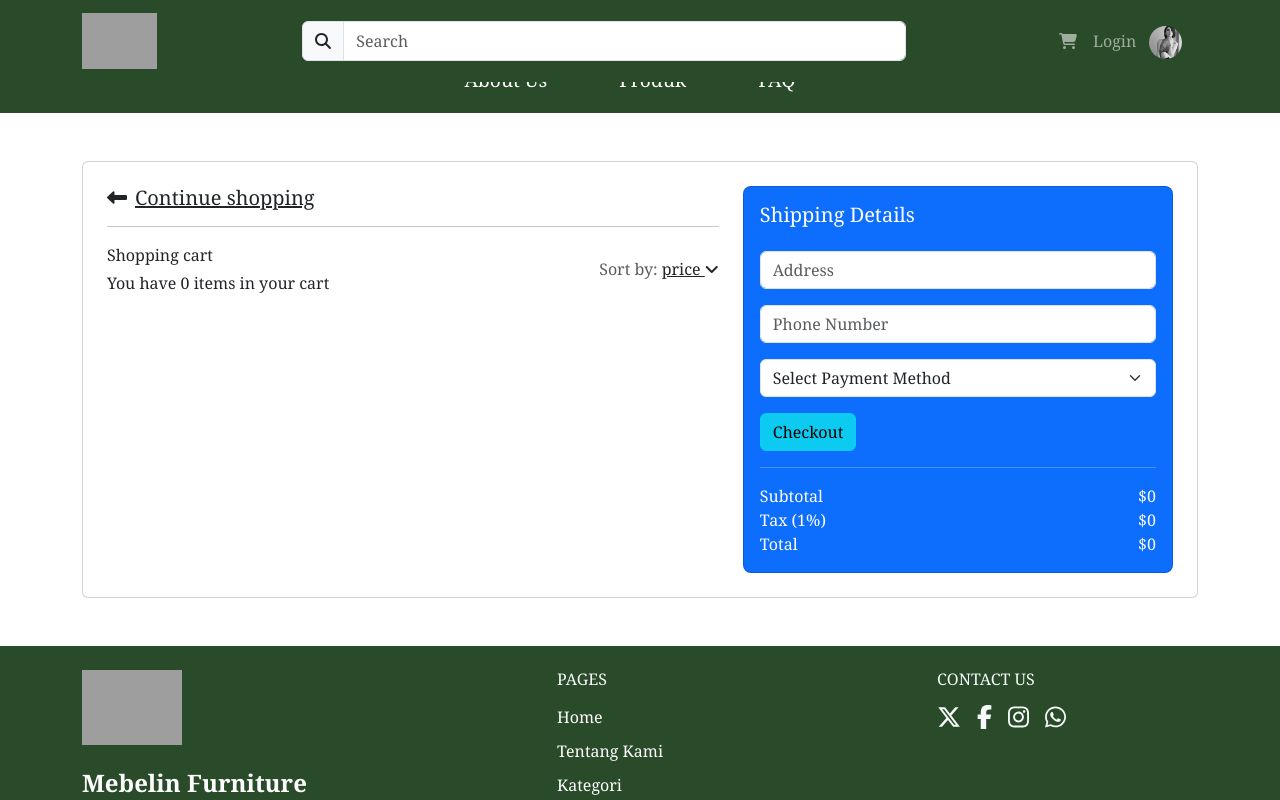
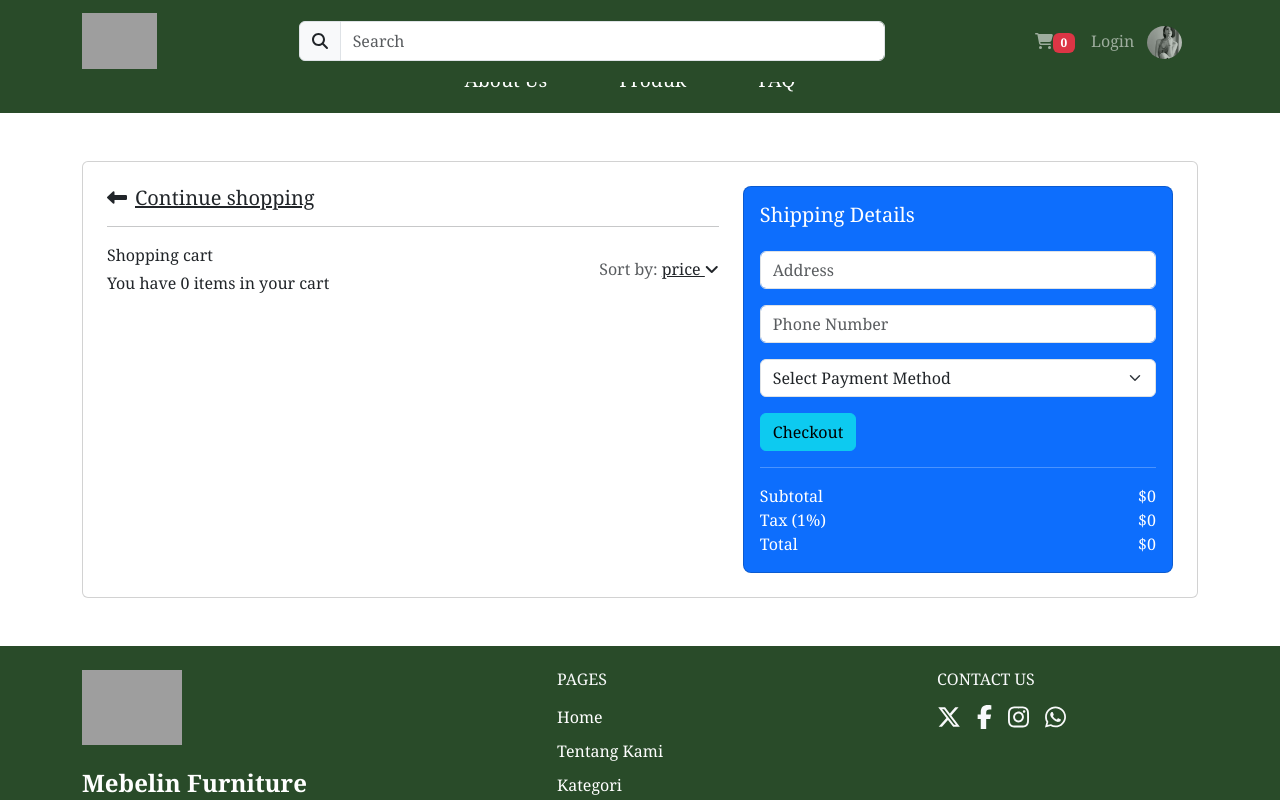
Before and after one commit to farrel35/mebel-baru, a React (Create React App) app: page /cart in a window 1280 px wide. Shown: the top 800 px of the page. Built offline with nearby package versions, Linux system fonts and the light colour scheme; grey boxes are pictures that could not be loaded.

Commit message:
update cart navbar

```diff
--- a/src/components/CartContext.js
+++ b/src/components/CartContext.js
@@ -17,7 +17,6 @@ export const CartProvider = ({ children }) => {
             : item
         );
       } else {
-        console.log(prevCart);
         return [...prevCart, { ...product, quantity: 1 }];
       }
     });
@@ -45,6 +44,10 @@ export const CartProvider = ({ children }) => {
     setCart((prevCart) => prevCart.filter((item) => item.id !== id));
   };
 
+  const calculateSubtotal = () => {
+    return cart.reduce((total, item) => total + item.price * item.quantity, 0);
+  };
+
   return (
     <CartContext.Provider
       value={{
@@ -53,6 +56,7 @@ export const CartProvider = ({ children }) => {
         increaseQuantity,
         decreaseQuantity,
         removeItem,
+        calculateSubtotal,
       }}
     >
       {children}
--- a/src/components/Navbar.js
+++ b/src/components/Navbar.js
@@ -20,7 +20,7 @@ import "../css/Navbar.css";
 // Komponen Navbar
 const Navbar = () => {
   // Gunakan useCart untuk mengakses data keranjang belanja
-  const { cartItems, calculateSubtotal } = useCart();
+  const { cart, calculateSubtotal } = useCart();
   // Deklarasikan state untuk pencarian dan hasil pencarian
   const [searchQuery, setSearchQuery] = useState("");
   const [searchResults, setSearchResults] = useState([]);
@@ -36,7 +36,7 @@ const Navbar = () => {
   // Fungsi untuk merender item keranjang belanja
   const renderItems = () => {
     // Jika tidak ada item dalam keranjang
-    if (!cartItems || cartItems.length === 0) {
+    if (!cart || cart.length === 0) {
       return (
         <li className="dropdown-item">
           <b>No items in cart</b>
@@ -47,8 +47,8 @@ const Navbar = () => {
     // Jika ada item dalam keranjang
     return (
       <>
-        {cartItems.map((item) => (
-          <li key={item.productId} className="dropdown-item">
+        {cart.map((item) => (
+          <li key={item.id} className="dropdown-item d-flex">
             <img
               src={item.image}
               alt={item.title}
@@ -59,17 +59,17 @@ const Navbar = () => {
             <div className="d-flex flex-column justify-content-between ms-3">
               <h6>{item.title}</h6>
               <p>
-                {item.quantity} x Rp {item.price}
+                {item.quantity} x $ {item.price}
               </p>
             </div>
           </li>
         ))}
         <li className="dropdown-item">
-          <b>Total</b>: Rp {calculateSubtotal()}
+          <b>Total</b>: $ {calculateSubtotal()}
         </li>
         <li className="dropdown-divider"></li>
         <li>
-          <Link to="/cart" className="dropdown-item">
+          <Link to="/cart" className="dropdown-item text-center">
             View Cart
           </Link>
         </li>
@@ -156,15 +156,20 @@ const Navbar = () => {
               <ul className="navbar-nav d-flex justify-content-center">
                 <li className="nav-item dropdown">
                   <a
+                    href="#"
                     className="nav-link"
-                    href="#"
+                    id="cartDropdown"
                     role="button"
                     data-bs-toggle="dropdown"
                     aria-expanded="false"
                   >
                     <FontAwesomeIcon icon={faCartShopping} />
+                    <span className="badge bg-danger">{cart.length}</span>
                   </a>
-                  <ul className="dropdown-menu dropdown-menu-lg-end">
+                  <ul
+                    className="dropdown-menu dropdown-menu-end"
+                    aria-labelledby="cartDropdown"
+                  >
                     {renderItems()}
                   </ul>
                 </li>
@@ -175,7 +180,7 @@ const Navbar = () => {
                       src={image3}
                       alt=""
                       className="brand-image img-circle elevation-3"
-                      styles={{
+                      style={{
                         opacity: 0.8,
                         width: "35px",
                         height: "35px",
@@ -197,7 +202,7 @@ const Navbar = () => {
             </Link>
           </li>
           <li className="nav-item custom-submenu-item">
-            <Link to="/products" className="nav-link custom-submenu-link">
+            <Link to="/all-products" className="nav-link custom-submenu-link">
               Produk
             </Link>
           </li>
```
